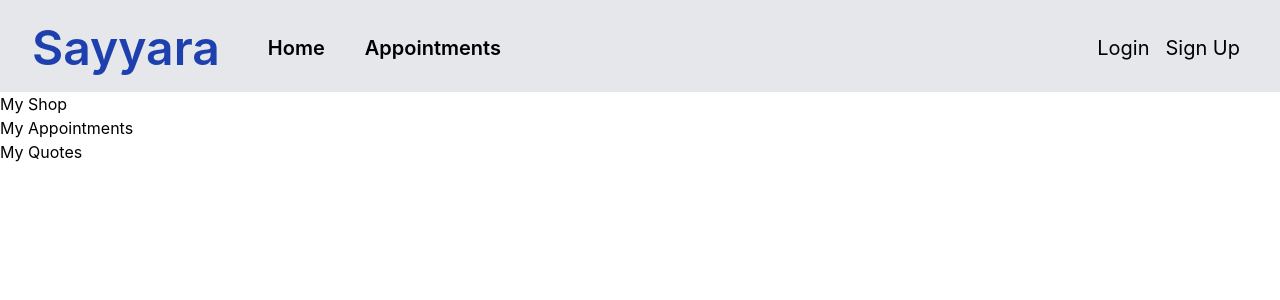
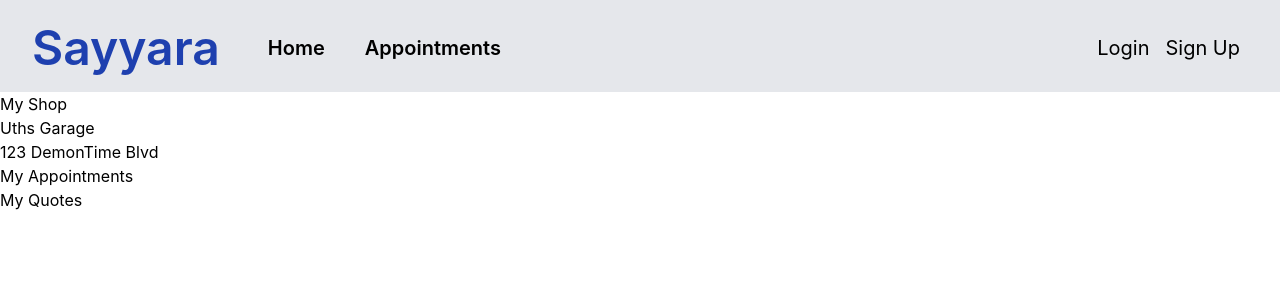
Before and after one commit to csc301-fall-2022/team-project-16-sayyara-m, a React (Create React App) app in the folder frontend/: page /myshop in a window 1280 px wide. Shown: the top 300 px of the page. Built offline with nearby package versions, Linux system fonts and the light colour scheme.

Commit message:
added headings to MyShop page which represents the sections

```diff
--- a/frontend/src/interfaces.ts
+++ b/frontend/src/interfaces.ts
@@ -42,9 +42,8 @@ export interface VehicleOwner extends User {
 export interface Appointment {
     appointmentId: string,
     vehicleOwner: VehicleOwner,
-    startTime: Date,
-    endTime: Date,
-    day: string,
+    startDate: Date,
+    endDate: Date,
     duration: number
 }
 
--- a/frontend/src/pages/MyShop.tsx
+++ b/frontend/src/pages/MyShop.tsx
@@ -1,10 +1,13 @@
 import React from "react";
+import { mShop as shop } from "src/mockData";
 
 const MyShop = () => {
     return (
         <div>
             <div>
-                My Shop
+                <h1>My Shop</h1>
+                <h1>{shop.shopName}</h1>
+                <h1>{shop.address.streetNumber + " " + shop.address.street}</h1>
             </div>
             <div>
                 <h1>My Appointments</h1>
```
